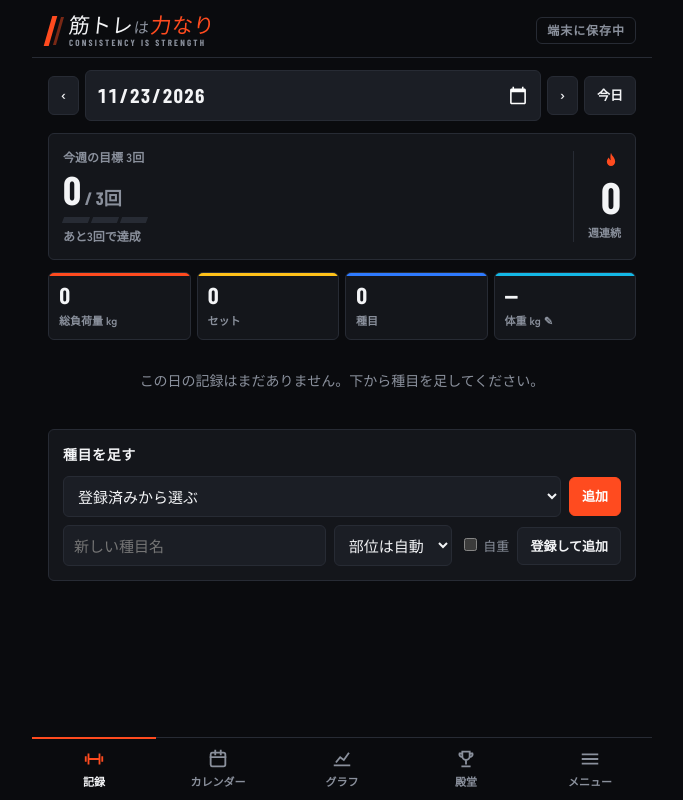
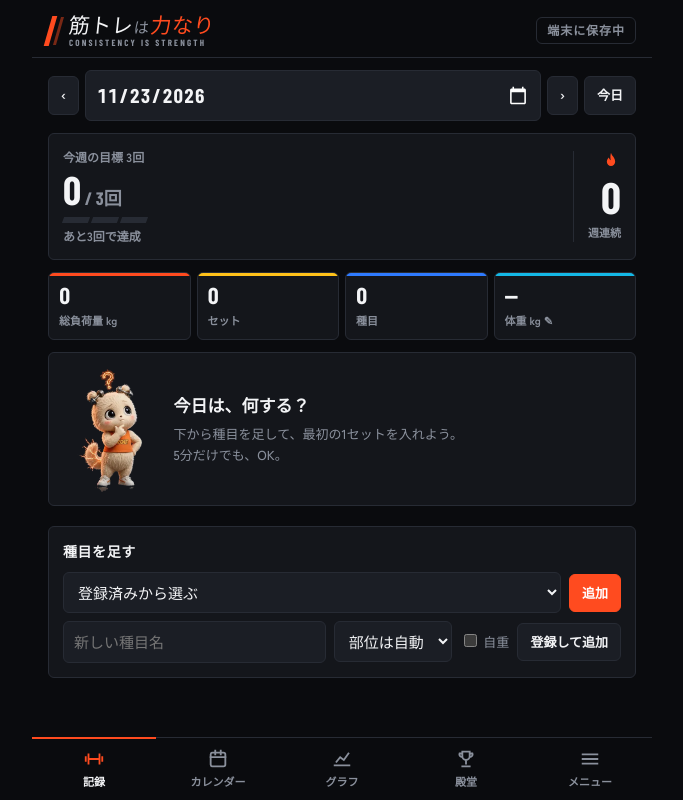
Before and after one commit to rin20030816-png/kintore-pwa, a plain HTML site: page public/index.html in a window 1280 px wide. Shown: the whole page, without its empty margins (298-981 px from the left). Drawn offline with nearby package versions, Linux system fonts and the light colour scheme; a web font is replaced by a local one.

Commit message:
ボルト（マスコット）を追加: 記録更新・目標達成・記録なしの日・3日空いた日に登場
- public/mascot.js: お祝い画面などの表示関数にボルトを足すだけ（記録の計算・保存にはさわらない）
- public/mascot/*.webp: 背景を消した軽い画像（計85KB）。お祝い用の1枚だけ先読み
- sw.js: キャッシュ版を v3 に、ボルトのファイルをオフライン保存の対象に追加

Co-Authored-By: Claude Sonnet 5.5 <noreply@anthropic.com>

```diff
--- a/public/index.html
+++ b/public/index.html
@@ -28,5 +28,6 @@
 <script src="/vendor/supabase.js"></script>
 <script src="/store.js"></script>
 <script src="/app.js"></script>
+<script src="/mascot.js"></script>
 </body>
 </html>
--- /dev/null
+++ b/public/mascot.js
@@ -0,0 +1,87 @@
+"use strict";
+/* ボルト（マスコット）: 記録更新・週の目標達成・記録がない日・しばらく行っていない日に出てきます。
+   app.js のあとに読み込み、お祝い画面などの表示関数に「ボルトを足す」だけです（記録の計算や保存にはさわりません）。 */
+(function () {
+  if (typeof window.showCele !== "function" || typeof window.render !== "function") return;
+  const IMG = n => "/mascot/bolt_" + n + ".webp";
+  const K_OFF = "tsumitore.bolt.tiredOff";
+
+  // 画像は、アプリが落ち着いてから先読みする（起動を遅くしない）。お祝い画面で使う分だけ
+  const idle = window.requestIdleCallback || (f => setTimeout(f, 2000));
+  idle(() => { const i = new Image(); i.src = IMG("jump") }, { timeout: 5000 });
+
+  const css = `
+  .bolt-wrap{display:flex;flex-direction:column;align-items:center;margin:-8px 0 8px}
+  .bolt-wrap img{height:150px;width:auto;animation:boltBounce .9s ease-in-out infinite;filter:drop-shadow(0 8px 16px rgba(255,106,0,.4))}
+  .bolt-say{margin-top:-2px;background:#ff6a00;color:#fff;font-weight:900;font-size:13px;letter-spacing:.04em;padding:5px 14px;border-radius:999px;box-shadow:0 4px 14px rgba(255,106,0,.45)}
+  @keyframes boltBounce{0%,100%{transform:translateY(0) scale(1)}50%{transform:translateY(-12px) scale(1.05)}}
+  @keyframes boltSway{0%,100%{transform:rotate(-2deg)}50%{transform:rotate(2deg)}}
+  .bolt-empty{display:flex;align-items:center;gap:14px;text-align:left;background:var(--surface);border:1px solid var(--line);border-radius:var(--r);padding:12px 14px}
+  .bolt-empty img{height:128px;width:auto;flex:none;animation:boltSway 3s ease-in-out infinite;transform-origin:50% 90%}
+  .bolt-empty b{display:block;font-size:17px;color:var(--ink)}
+  .bolt-empty span{display:block;margin-top:6px;font-size:13px;color:var(--muted);line-height:1.6;font-weight:500}
+  .bolt-tired{position:relative;display:flex;align-items:center;gap:12px;background:var(--surface);border:1px solid var(--line);border-left:4px solid var(--p-abs,#8b5cf6);border-radius:var(--r);padding:8px 34px 8px 14px}
+  .bolt-tired img{height:84px;width:auto;flex:none}
+  .bolt-tired b{display:block;font-size:14px}
+  .bolt-tired span{display:block;margin-top:3px;font-size:12px;color:var(--muted);font-weight:500;line-height:1.5}
+  .bolt-x{position:absolute;top:2px;right:4px;width:30px;height:30px;border:0;background:transparent;color:var(--muted);font-size:20px;line-height:1;cursor:pointer}
+  .bolt-float{position:fixed;left:50%;bottom:92px;z-index:70;display:flex;flex-direction:column;align-items:center;pointer-events:none;animation:boltPop 3.6s ease both}
+  .bolt-float img{height:190px;width:auto;filter:drop-shadow(0 10px 18px rgba(255,106,0,.45))}
+  @keyframes boltPop{0%{opacity:0;transform:translate(-50%,50px) scale(.6)}10%{opacity:1;transform:translate(-50%,-6px) scale(1.06)}18%{transform:translate(-50%,0) scale(1)}84%{opacity:1;transform:translate(-50%,0) scale(1)}100%{opacity:0;transform:translate(-50%,-24px) scale(1)}}
+  @media (max-height:720px){.bolt-wrap img{height:96px}.bolt-float img{height:140px}}
+  @media (prefers-reduced-motion: reduce){.bolt-wrap img,.bolt-empty img,.bolt-float{animation:none!important}.bolt-float{opacity:1;transform:translate(-50%,0)}}
+  `;
+  const st = document.createElement("style"); st.textContent = css; document.head.appendChild(st);
+
+  // 1) 記録更新（RM更新・MAX更新・大台突破）のお祝い画面
+  const SAY = { oodai: "大台突破！！やったー！", max: "MAX更新！かっこいい！", rm: "RM更新！いい調子！" };
+  const _showCele = window.showCele;
+  window.showCele = function (c) {
+    _showCele(c);
+    try {
+      const dlg = document.querySelector("#cele .cc, #cele .oo"); if (!dlg) return;
+      const w = document.createElement("div"); w.className = "bolt-wrap";
+      w.innerHTML = `<img src="${IMG("jump")}" alt="" aria-hidden="true" decoding="async"><span class="bolt-say">${c.oodai ? SAY.oodai : c.max ? SAY.max : SAY.rm}</span>`;
+      dlg.insertBefore(w, dlg.firstChild);
+    } catch (e) {}
+  };
+
+  // 2) 今週の目標を達成したとき
+  function floatBolt(pose, text) {
+    const el = document.createElement("div"); el.className = "bolt-float";
+    el.innerHTML = `<img src="${IMG(pose)}" alt="" aria-hidden="true" decoding="async"><span class="bolt-say">${text}</span>`;
+    document.body.appendChild(el); setTimeout(() => el.remove(), 3700);
+  }
+  if (typeof window.toast === "function") {
+    const _toast = window.toast;
+    window.toast = function (m) { _toast(m); try { if (/目標.*達成/.test(String(m))) floatBolt("jump", "目標達成！すごい！") } catch (e) {} };
+  }
+
+  // 3) 記録がない日／しばらくジムに行っていない日
+  function daysSinceLast() {
+    const ds = trainedDates().filter(d => d <= today()); if (!ds.length) return 0;
+    return Math.round((new Date(today()) - new Date(ds[ds.length - 1])) / 864e5);
+  }
+  function off() { try { return localStorage.getItem(K_OFF) === today() } catch (e) { return false } }
+  function decorate() {
+    if (S.tab !== "log") return; const main = document.getElementById("main"); if (!main) return;
+    const p = [...main.querySelectorAll("p.empty")].find(x => x.textContent.includes("この日の記録はまだありません"));
+    if (p && !p.dataset.bolt) {
+      p.dataset.bolt = "1"; p.className = "bolt-empty";
+      p.innerHTML = `<img src="${IMG("think")}" alt="" aria-hidden="true" decoding="async"><div><b>今日は、何する？</b><span>下から種目を足して、最初の1セットを入れよう。<br>5分だけでも、OK。</span></div>`;
+    }
+    if (!document.getElementById("bolt-tired") && S.date === today() && daysSinceLast() >= 3 && !off()) {
+      const d = document.createElement("div"); d.id = "bolt-tired"; d.className = "bolt-tired";
+      d.innerHTML = `<img src="${IMG("tired")}" alt="" aria-hidden="true" decoding="async"><div><b>ボルトが、ぐったりしてる…</b><span>しばらくジムに行ってないよ。<br>5分だけでいいから、一緒に行こう。</span></div><button class="bolt-x" aria-label="今日は表示しない">×</button>`;
+      main.insertBefore(d, main.firstChild);
+    }
+  }
+  document.addEventListener("click", ev => {
+    if (!ev.target.closest || !ev.target.closest(".bolt-x")) return;
+    try { localStorage.setItem(K_OFF, today()) } catch (e) {}
+    const b = document.getElementById("bolt-tired"); if (b) b.remove();
+  });
+  const _render = window.render;
+  window.render = function () { _render.apply(this, arguments); try { decorate() } catch (e) {} };
+  try { window.render() } catch (e) {}
+})();
--- a/public/sw.js
+++ b/public/sw.js
@@ -3,9 +3,10 @@
    方針: 自分のサイトのファイルは「まずネット、遅い・つながらないときだけ保存分」。
          → 更新した版が必ず届く。オフラインでも開く。
    /api と Supabase（ログイン・同期）は一切さわらない。 */
-const CACHE = "kintore-shell-v2";
+const CACHE = "kintore-shell-v3";
 const FONTS = "kintore-fonts-v1";
-const SHELL = ["/", "/app.css", "/app.js", "/store.js", "/config.js", "/vendor/supabase.js",
+const SHELL = ["/", "/app.css", "/app.js", "/store.js", "/mascot.js", "/config.js", "/vendor/supabase.js",
+  "/mascot/bolt_jump.webp", "/mascot/bolt_think.webp", "/mascot/bolt_tired.webp",
   "/manifest.webmanifest", "/privacy", "/icons/icon-192.png", "/icons/icon-512.png", "/icons/icon-maskable-512.png",
   "/icons/apple-touch-icon.png", "/icons/favicon-32.png"];
 const FONT_HOSTS = ["fonts.googleapis.com", "fonts.gstatic.com"];
```
Also changed, not shown: public/mascot/bolt_jump.webp (added), public/mascot/bolt_think.webp (added), public/mascot/bolt_tired.webp (added).
